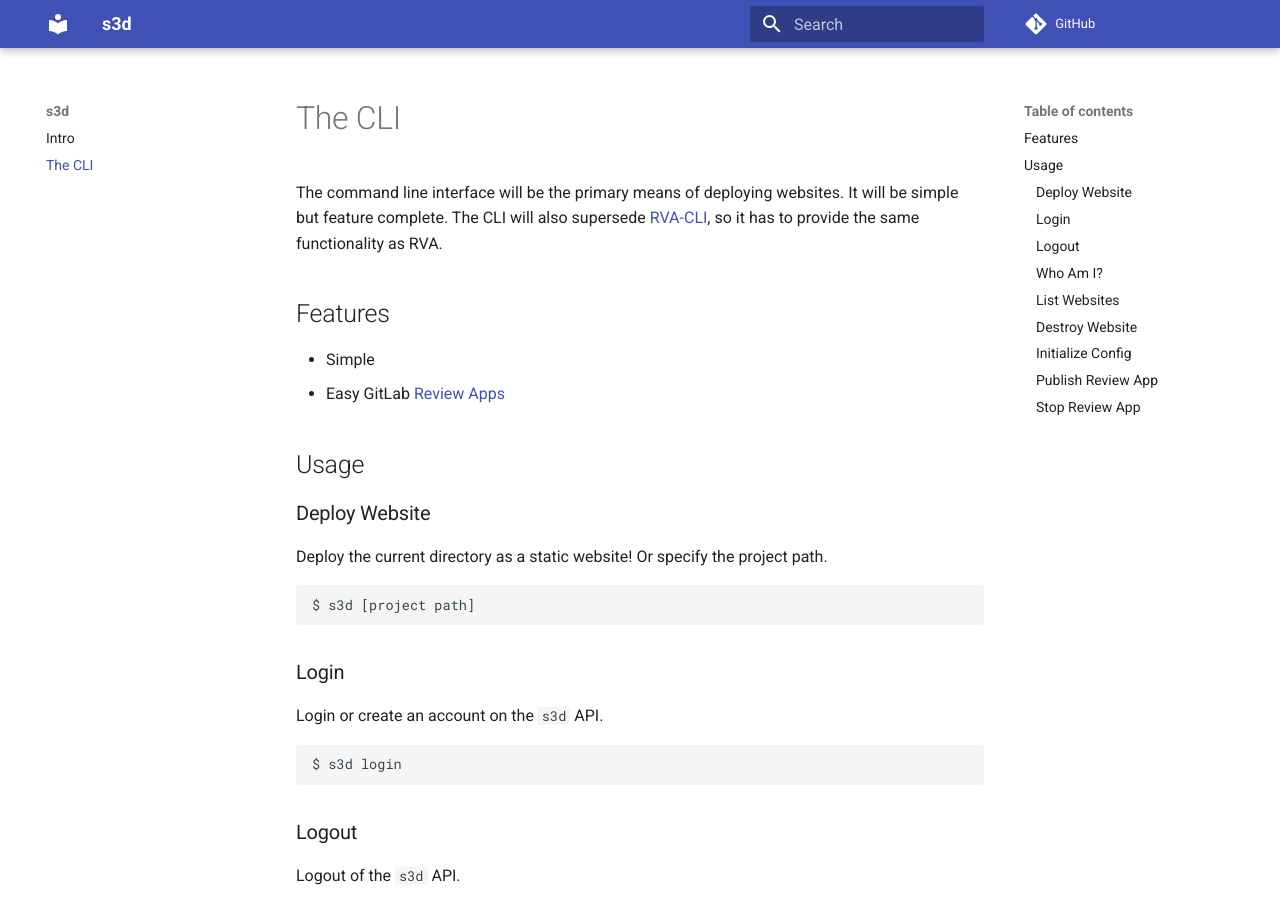
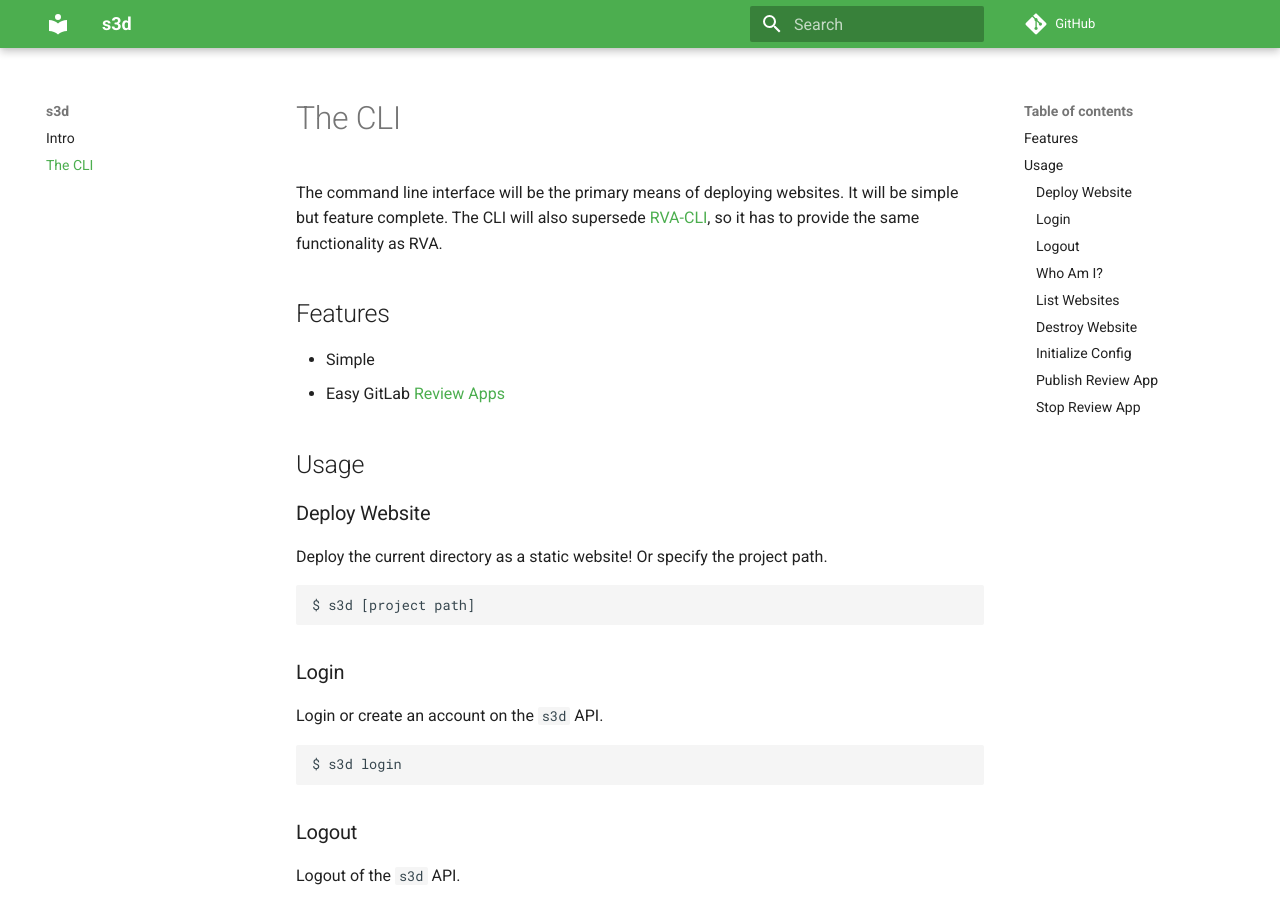
Before and after one commit to Filiosoft/maxup, an MkDocs documentation site: the page built from docs/cli.md, in a window 1280 px wide and 900 px high. Built offline with MkDocs 1.6.1 and Material for MkDocs 9.7.7, drawn with Linux system fonts in a browser that asks for light colours; comment, search, counter and statistics services are not loaded; old or Windows-style settings are respelled for this version of MkDocs.

Commit message:
Improved theming of docs.

```diff
--- a/mkdocs.yml
+++ b/mkdocs.yml
@@ -1,6 +1,10 @@
 site_name: s3d
 site_description: Deploy static websites quickly and easily to AWS S3!
-theme: material
+theme:
+  name: material
+  palette:
+    primary: 'green'
+    accent: 'green'
 copyright: Copyright &copy; 2018 Filiosoft, LLC
 site_author: Filiosoft, LLC
 repo_url: https://github.com/filiosoft/s3d/
--- a/package.json
+++ b/package.json
@@ -8,6 +8,6 @@
   "license": "MIT",
   "private": false,
   "scripts": {
-    "docs": "cp README.md docs/index.md && mkdocs build"
+    "docs": "cp README.md docs/index.md && sed -i -e 's/docs\///g' docs/index.md && mkdocs build"
   }
 }
```
